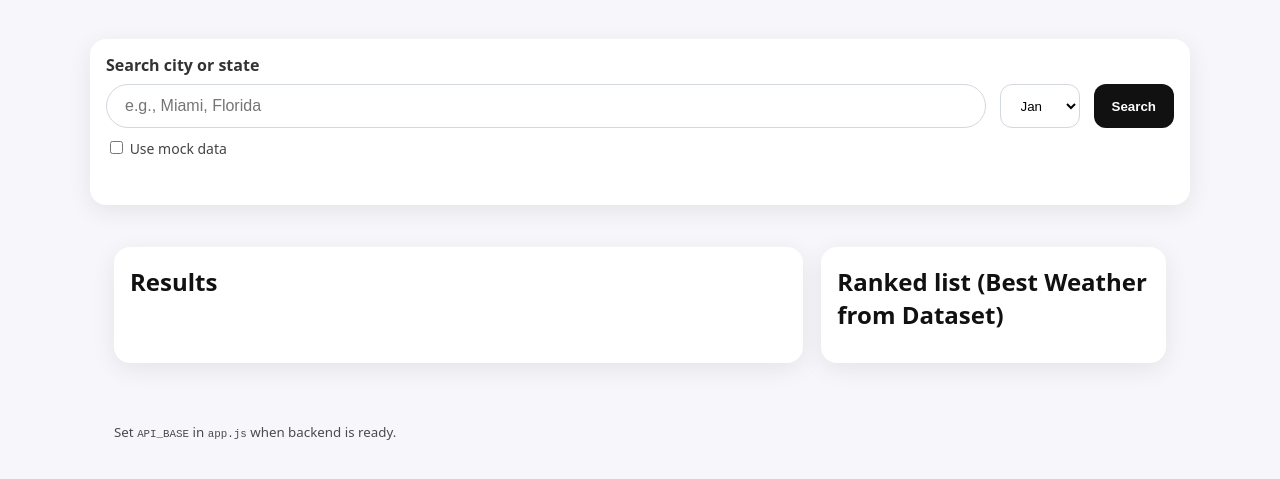
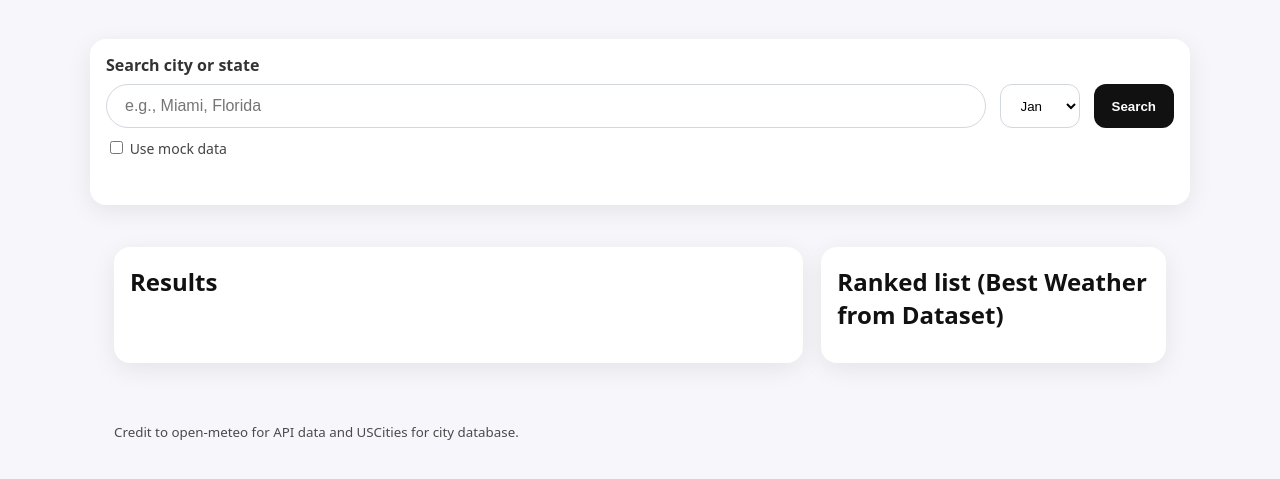
Before and after one commit to dolandeer/COP3530-Project2, a plain HTML site: page index.html in a window 1280 px wide. Shown: the part 65-544 px from the top of the page. Drawn offline with Linux system fonts and the light colour scheme.

Commit message:
Gave credit to databases

```diff
--- a/index.html
+++ b/index.html
@@ -50,7 +50,7 @@
   </main>
 
   <footer class="container foot">
-    <small>Set <code>API_BASE</code> in <code>app.js</code> when backend is ready.</small>
+    <small>Credit to open-meteo for API data and USCities for city database.</small>
   </footer>
 
   <script src="app.js"></script>
```
